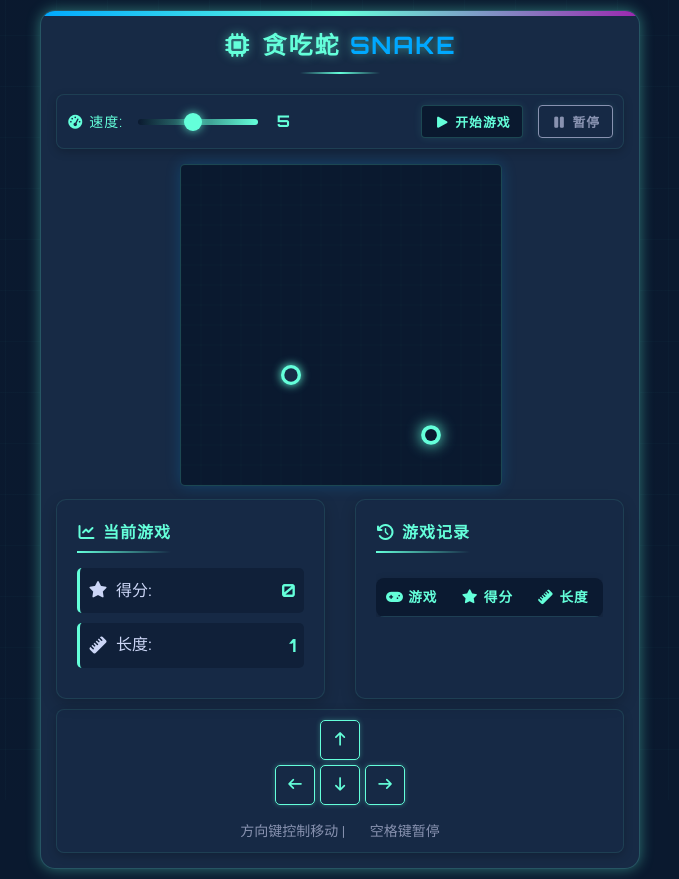
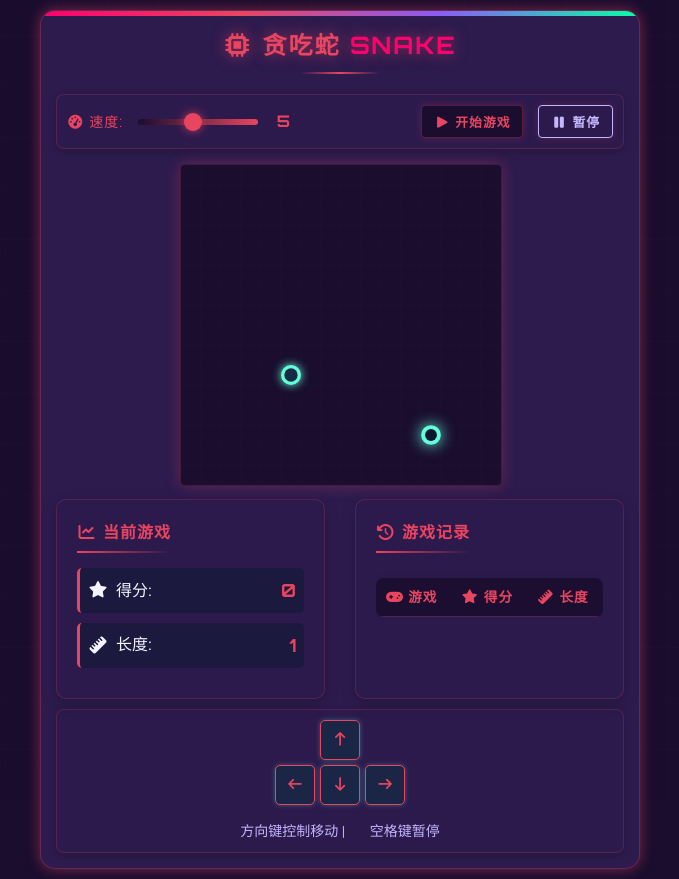
Before and after one commit to wastonwen118-afk/20250921_tanchishe, a plain HTML site: page index.html in a window 1280 px wide. Shown: the whole page, without its empty margins (300-979 px from the left). Drawn offline with Linux system fonts and the light colour scheme; some icons are missing.

Commit message:
更新游戏风格：从科技蓝色主题改为紫色渐变主题

```diff
--- a/style.css
+++ b/style.css
@@ -1,14 +1,15 @@
 @import url('https://fonts.googleapis.com/css2?family=Orbitron:wght@400;500;700&family=Roboto:wght@300;400;500&display=swap');
 
 :root {
-    --primary-color: #0a192f;
-    --secondary-color: #172a45;
-    --accent-color: #64ffda;
-    --text-color: #ccd6f6;
-    --text-secondary: #8892b0;
-    --neon-blue: #00a8ff;
-    --neon-purple: #9c27b0;
-    --grid-color: rgba(100, 255, 218, 0.1);
+    --primary-color: #1a0d2e;
+    --secondary-color: #2d1b4e;
+    --accent-color: #e94560;
+    --text-color: #f5f3ff;
+    --text-secondary: #c4b5fd;
+    --neon-pink: #ff006e;
+    --neon-purple: #8b5cf6;
+    --neon-cyan: #06ffa5;
+    --grid-color: rgba(233, 69, 96, 0.1);
 }
 
 /* 添加新的样式 */
@@ -18,7 +19,7 @@
 }
 
 .title-accent {
-    color: var(--neon-blue);
+    color: var(--neon-pink);
     font-weight: 700;
     letter-spacing: 2px;
 }
@@ -117,7 +118,7 @@ body::before {
     width: 100%;
     height: 100%;
     background:
-        linear-gradient(rgba(10, 25, 47, 0.8), rgba(10, 25, 47, 0.8)),
+        linear-gradient(rgba(26, 13, 46, 0.8), rgba(26, 13, 46, 0.8)),
         repeating-linear-gradient(0deg, transparent, transparent 50px, var(--grid-color) 50px, var(--grid-color) 51px),
         repeating-linear-gradient(90deg, transparent, transparent 50px, var(--grid-color) 50px, var(--grid-color) 51px);
     z-index: -1;
@@ -129,8 +130,8 @@ body::before {
     padding: 15px;
     background-color: var(--secondary-color);
     border-radius: 15px;
-    box-shadow: 0 0 30px rgba(0, 168, 255, 0.3);
-    border: 1px solid rgba(100, 255, 218, 0.2);
+    box-shadow: 0 0 30px rgba(233, 69, 96, 0.4);
+    border: 1px solid rgba(233, 69, 96, 0.3);
     position: relative;
     overflow: hidden;
 }
@@ -142,7 +143,7 @@ body::before {
     left: 0;
     width: 100%;
     height: 5px;
-    background: linear-gradient(90deg, var(--neon-blue), var(--accent-color), var(--neon-purple));
+    background: linear-gradient(90deg, var(--neon-pink), var(--accent-color), var(--neon-purple), var(--neon-cyan));
 }
 
 h1 {
@@ -153,7 +154,7 @@ h1 {
     text-transform: uppercase;
     letter-spacing: 2px;
     font-weight: 700;
-    text-shadow: 0 0 10px rgba(100, 255, 218, 0.5);
+    text-shadow: 0 0 15px rgba(233, 69, 96, 0.6);
     position: relative;
     font-size: 1.5rem;
 }
@@ -173,9 +174,9 @@ h1::after {
     align-items: center;
     margin-bottom: 15px;
     padding: 10px;
-    background-color: rgba(23, 42, 69, 0.8);
+    background-color: rgba(45, 27, 78, 0.8);
     border-radius: 8px;
-    border: 1px solid rgba(100, 255, 218, 0.1);
+    border: 1px solid rgba(233, 69, 96, 0.2);
     box-shadow: 0 3px 10px rgba(0, 0, 0, 0.2);
 }
 
@@ -197,7 +198,7 @@ h1::after {
     -webkit-appearance: none;
     width: 120px;
     height: 6px;
-    background: linear-gradient(90deg, #0a192f, var(--accent-color));
+    background: linear-gradient(90deg, #1a0d2e, var(--accent-color));
     border-radius: 5px;
     outline: none;
 }
@@ -210,7 +211,7 @@ h1::after {
     border-radius: 50%;
     background: var(--accent-color);
     cursor: pointer;
-    box-shadow: 0 0 10px rgba(100, 255, 218, 0.8);
+    box-shadow: 0 0 10px rgba(233, 69, 96, 0.8);
 }
 
 .speed-control span {
@@ -232,8 +233,8 @@ button {
     font-weight: 600;
     letter-spacing: 1px;
     transition: all 0.3s ease;
-    border: 1px solid rgba(100, 255, 218, 0.2);
-    box-shadow: 0 0 8px rgba(100, 255, 218, 0.1);
+    border: 1px solid rgba(233, 69, 96, 0.3);
+    box-shadow: 0 0 8px rgba(233, 69, 96, 0.2);
     position: relative;
     overflow: hidden;
     font-size: 0.8rem;
@@ -242,7 +243,7 @@ button {
 button:hover {
     background-color: var(--secondary-color);
     transform: translateY(-1px);
-    box-shadow: 0 3px 10px rgba(100, 255, 218, 0.2);
+    box-shadow: 0 3px 10px rgba(233, 69, 96, 0.4);
 }
 
 button:active {
@@ -267,8 +268,8 @@ button:disabled {
     display: block;
     background-color: var(--primary-color);
     border-radius: 5px;
-    box-shadow: 0 0 15px rgba(0, 168, 255, 0.2);
-    border: 1px solid rgba(100, 255, 218, 0.2);
+    box-shadow: 0 0 15px rgba(233, 69, 96, 0.3);
+    border: 1px solid rgba(233, 69, 96, 0.2);
 }
 
 .game-stats {
@@ -279,9 +280,9 @@ button:disabled {
 .current-stats, .history-stats {
     flex: 1;
     padding: 20px;
-    background-color: rgba(23, 42, 69, 0.8);
+    background-color: rgba(45, 27, 78, 0.8);
     border-radius: 10px;
-    border: 1px solid rgba(100, 255, 218, 0.1);
+    border: 1px solid rgba(233, 69, 96, 0.2);
     box-shadow: 0 5px 15px rgba(0, 0, 0, 0.2);
 }
 
@@ -336,7 +337,7 @@ table {
     width: 100%;
     border-collapse: collapse;
     margin-top: 10px;
-    background-color: rgba(23, 42, 69, 0.8);
+    background-color: rgba(45, 27, 78, 0.8);
     border-radius: 8px;
     overflow: hidden;
     box-shadow: 0 3px 10px rgba(0, 0, 0, 0.2);
@@ -345,13 +346,13 @@ table {
 th, td {
     padding: 8px 10px;
     text-align: left;
-    border-bottom: 1px solid rgba(100, 255, 218, 0.1);
+    border-bottom: 1px solid rgba(233, 69, 96, 0.2);
     color: var(--text-color);
     font-size: 0.85rem;
 }
 
 th {
-    background-color: rgba(10, 25, 47, 0.9);
+    background-color: rgba(26, 13, 46, 0.9);
     color: var(--accent-color);
     font-family: 'Orbitron', sans-serif;
     letter-spacing: 1px;
@@ -364,24 +365,24 @@ tr:last-child td {
 }
 
 tr:hover td {
-    background-color: rgba(100, 255, 218, 0.05);
+    background-color: rgba(233, 69, 96, 0.08);
 }
 
 .controls-info {
     margin-top: 10px;
     padding: 10px;
-    background-color: rgba(23, 42, 69, 0.8);
+    background-color: rgba(45, 27, 78, 0.8);
     border-radius: 8px;
-    border: 1px solid rgba(100, 255, 218, 0.1);
+    border: 1px solid rgba(233, 69, 96, 0.2);
     box-shadow: 0 3px 10px rgba(0, 0, 0, 0.2);
     font-size: 0.85rem;
 }
 
 /* 添加动画效果 */
 @keyframes glow {
-    0% { box-shadow: 0 0 10px rgba(100, 255, 218, 0.3); }
-    50% { box-shadow: 0 0 20px rgba(100, 255, 218, 0.5); }
-    100% { box-shadow: 0 0 10px rgba(100, 255, 218, 0.3); }
+    0% { box-shadow: 0 0 10px rgba(233, 69, 96, 0.4); }
+    50% { box-shadow: 0 0 20px rgba(233, 69, 96, 0.6); }
+    100% { box-shadow: 0 0 10px rgba(233, 69, 96, 0.4); }
 }
 
 .container {
```
